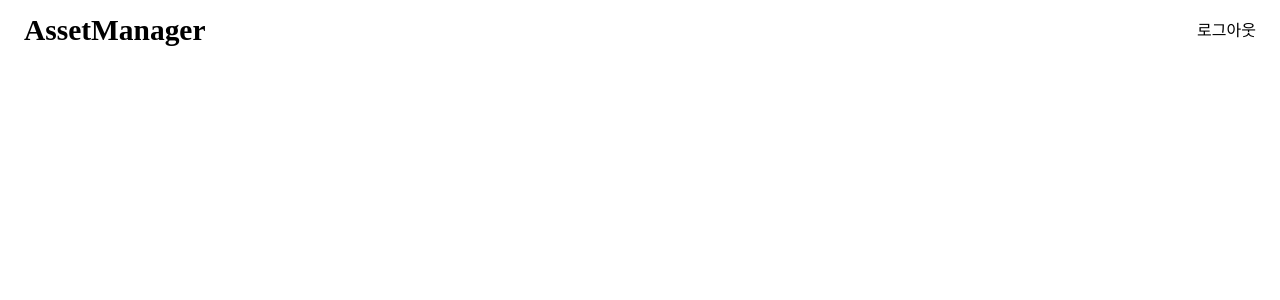
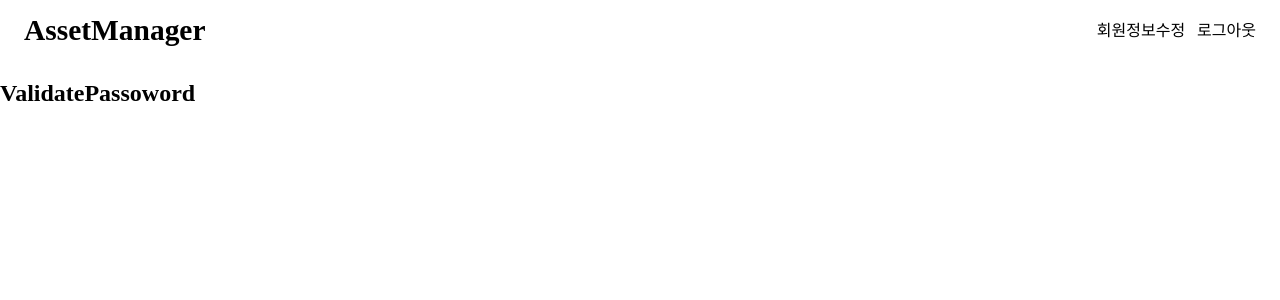
Before and after one commit to flowertaekk-dev/assetManager, a React (Create React App) app in the folder assetManager-client/: page /updateUserData in a window 1280 px wide. Shown: the top 300 px of the page. Built offline with nearby package versions, Linux system fonts and the light colour scheme; sample sign-in values are in the browser's storage; a web font is replaced by a local one.

Commit message:
feature/8 - add UpdateUserData & ValidatePassword components

```diff
--- a/assetManager-client/src/Header/Header.js
+++ b/assetManager-client/src/Header/Header.js
@@ -24,6 +24,9 @@ const Header = (props) => {
         setMenus(shownMenu(location.pathname))
         setTitle(showTitle(location.pathname))
     }, [currentPage, loginUser.loginUserId])
+
+    // ---------------------------------------------------------
+    // utils
 
     /**
      * Header의 메뉴 설정
@@ -56,11 +59,15 @@ const Header = (props) => {
         }
 
         if (loginUser.loginUserId) {
-            menus.push(<span onClick={logoutHandler}>로그아웃</span>)
+            menus.push(<Link to="/updateUserData">회원정보수정</Link>)
+            menus.push(<span onClick={ logoutHandler }>로그아웃</span>)
         }
 
         return menus
     }
+
+    // ---------------------------------------------------------
+    // Handlers
 
     /**
      * 로그아웃 처리는 여기서! 딱히 로그아웃 로직만 따로 빼는 것도 낭비같다는 생각.
--- a/assetManager-client/src/Login/Signup/Signup.js
+++ b/assetManager-client/src/Login/Signup/Signup.js
@@ -143,7 +143,7 @@ const Signup = (props) => {
         }
 
         customAxios('/email/requestCode', (data) => {
-            // console.log(data)
+            console.log(data)
             // console.log(data.resultStatus)
             // do nothing
         }, {
--- /dev/null
+++ b/assetManager-client/src/Login/UpdateUserData/UpdateUserData.js
@@ -0,0 +1,21 @@
+import React, { useState } from 'react';
+
+import ValidatePassword from './ValidatePassword/ValidatePassword'
+
+import './UpdateUserData.css'
+
+const UpdateUserData = () => {
+
+    const [validateStatus, setValidateStatus] = useState(false)
+
+    return (
+        <section>
+            {!validateStatus && <ValidatePassword />}
+            {validateStatus && <h1>UpdateUserData</h1>}
+            {/* <h1>UpdateUserData</h1> */}
+
+        </section>
+    )
+}
+
+export default UpdateUserData
--- /dev/null
+++ b/assetManager-client/src/Login/UpdateUserData/ValidatePassword/ValidatePassword.js
@@ -0,0 +1,11 @@
+import React from 'react'
+
+import './ValidatePassword.css'
+
+const ValidatePassword = () => {
+    return (
+        <h2>ValidatePassoword</h2>
+    )
+}
+
+export default ValidatePassword
--- a/assetManager-client/src/index.js
+++ b/assetManager-client/src/index.js
@@ -11,6 +11,7 @@ import Login from './Login/Login'
 import Signup from './Login/Signup/Signup'
 import TableMap from './TableMap/TableMap'
 import Setting from './Setting/Setting'
+import UpdateUserData from './Login/UpdateUserData/UpdateUserData'
 
 import './index.css';
 
@@ -30,6 +31,7 @@ const Index = () => {
       <Route path="/signup" component={Signup}/>
       <Route path="/tableMap" component={TableMap} />
       <Route path="/setting" component={Setting} />
+      <Route path="/updateUserData" component={UpdateUserData} />
 
 
 
```
Also changed, not shown: assetManager-client/src/Login/UpdateUserData/UpdateUserData.css (added), assetManager-client/src/Login/UpdateUserData/ValidatePassword/ValidatePassword.css (added).
